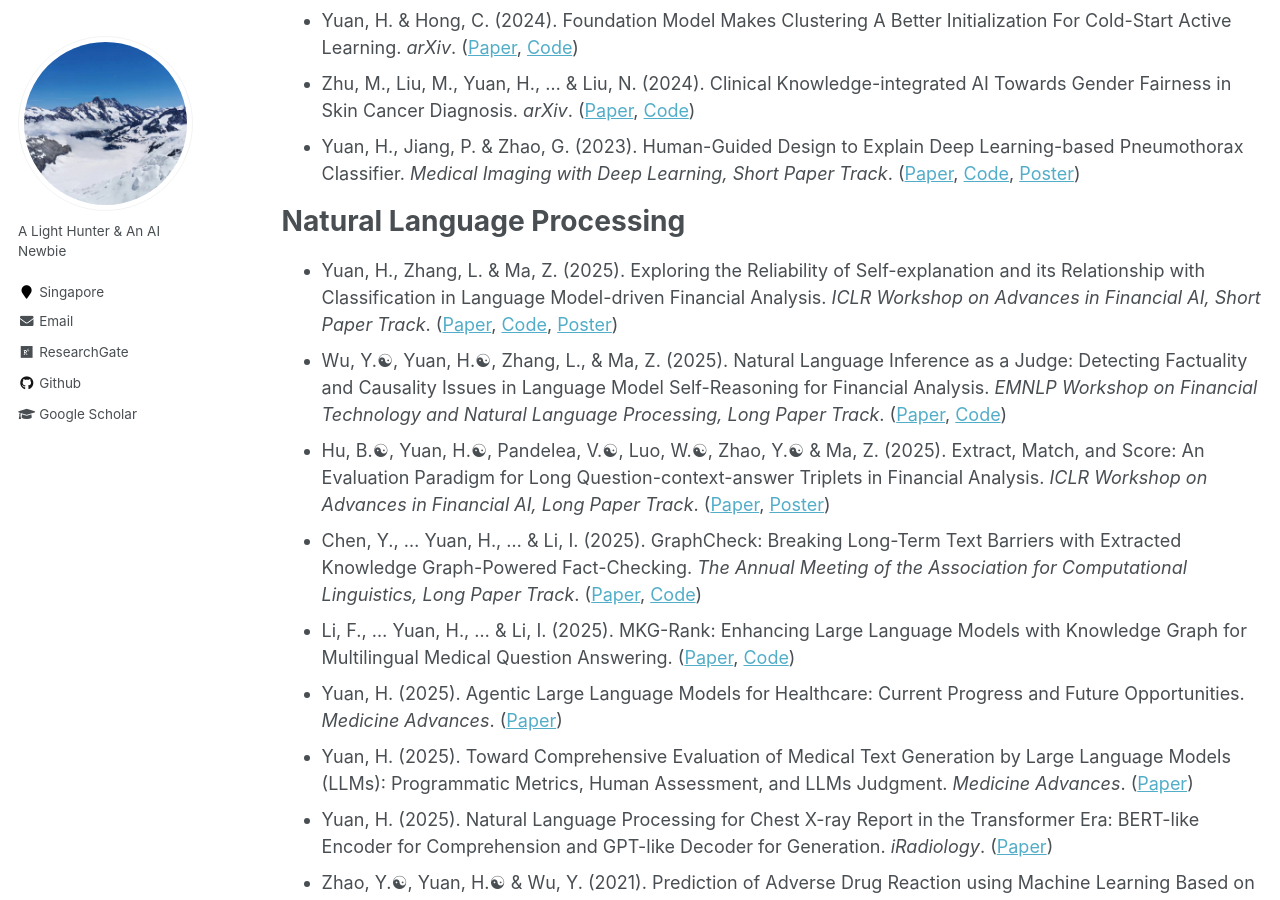
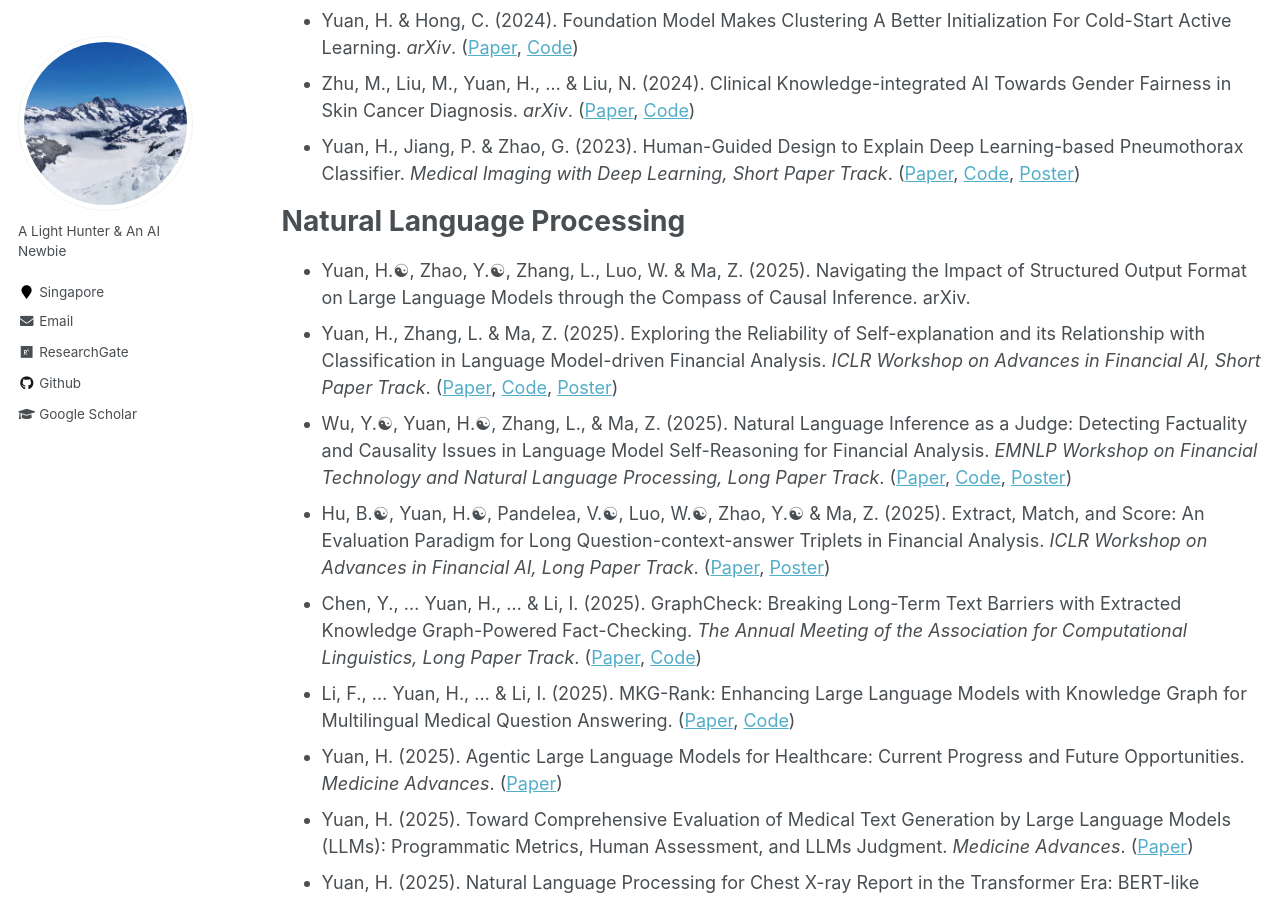
Before and after one commit to Han-Yuan-Med/Han-Yuan-Med.github.io, a Jekyll site: the page built from _pages/publications.md, in a window 1280 px wide and 900 px high, scrolled down 546 px. Built offline with Jekyll 4.4.1, drawn with Linux system fonts in a browser that asks for light colours.

Commit message:
update nli poster

```diff
--- a/_pages/publications.md
+++ b/_pages/publications.md
@@ -15,8 +15,9 @@
 * Yuan, H., Jiang, P. & Zhao, G. (2023). Human-Guided Design to Explain Deep Learning-based Pneumothorax Classifier. *Medical Imaging with Deep Learning, Short Paper Track*. ([Paper](http://han-yuan-med.github.io/files/Human-Guided Design to Explain Deep Learning-based Pneumothorax Classifier.pdf), [Code](https://github.com/Han-Yuan-Med/template-explanation), [Poster](http://han-yuan-med.github.io/files/midl_poster.pdf))
 
 # Natural Language Processing
+* Yuan, H.☯︎, Zhao, Y.☯︎, Zhang, L., Luo, W. & Ma, Z. (2025). Navigating the Impact of Structured Output Format on Large Language Models through the Compass of Causal Inference. arXiv.
 * Yuan, H., Zhang, L. & Ma, Z. (2025). Exploring the Reliability of Self-explanation and its Relationship with Classification in Language Model-driven Financial Analysis. *ICLR Workshop on Advances in Financial AI, Short Paper Track*. ([Paper](http://han-yuan-med.github.io/files/Association_Financial_Classification_Factuality_Causality.pdf), [Code](https://github.com/Han-Yuan-Med/Language-Models-for-Finance), [Poster](http://han-yuan-med.github.io/files/Association_Poster.pdf))
-* Wu, Y.☯︎, Yuan, H.☯︎, Zhang, L., & Ma, Z. (2025). Natural Language Inference as a Judge: Detecting Factuality and Causality Issues in Language Model Self-Reasoning for Financial Analysis. *EMNLP Workshop on Financial Technology and Natural Language Processing, Long Paper Track*. ([Paper](http://han-yuan-med.github.io/files/), [Code](https://github.com/Han-Yuan-Med/nli-as-a-judge))
+* Wu, Y.☯︎, Yuan, H.☯︎, Zhang, L., & Ma, Z. (2025). Natural Language Inference as a Judge: Detecting Factuality and Causality Issues in Language Model Self-Reasoning for Financial Analysis. *EMNLP Workshop on Financial Technology and Natural Language Processing, Long Paper Track*. ([Paper](http://han-yuan-med.github.io/files/), [Code](https://github.com/Han-Yuan-Med/nli-as-a-judge), [Poster](http://han-yuan-med.github.io/files/NLI_Poster.pdf))
 * Hu, B.☯︎, Yuan, H.☯︎, Pandelea, V.☯︎, Luo, W.☯︎, Zhao, Y.☯︎ & Ma, Z. (2025). Extract, Match, and Score: An Evaluation Paradigm for Long Question-context-answer Triplets in Financial Analysis. *ICLR Workshop on Advances in Financial AI, Long Paper Track*. ([Paper](http://han-yuan-med.github.io/files/Long_Triplets_Evaluation.pdf), [Poster](http://han-yuan-med.github.io/files/EMS_Poster.pdf))
 * Chen, Y., … Yuan, H., … & Li, I.  (2025). GraphCheck: Breaking Long-Term Text Barriers with Extracted Knowledge Graph-Powered Fact-Checking. *The Annual Meeting of the Association for Computational Linguistics, Long Paper Track*. ([Paper](http://han-yuan-med.github.io/files/GraphCheck Breaking Long-Term Text Barriers with Extracted Knowledge Graph-Powered Fact-Checking.pdf), [Code](https://github.com/Yingjian-Chen/GraphCheck))
 * Li, F., … Yuan, H., … & Li, I.  (2025). MKG-Rank: Enhancing Large Language Models with Knowledge Graph for Multilingual Medical Question Answering. ([Paper](http://han-yuan-med.github.io/files/.pdf), [Code]())
```
Also changed, not shown: 1 other file.
